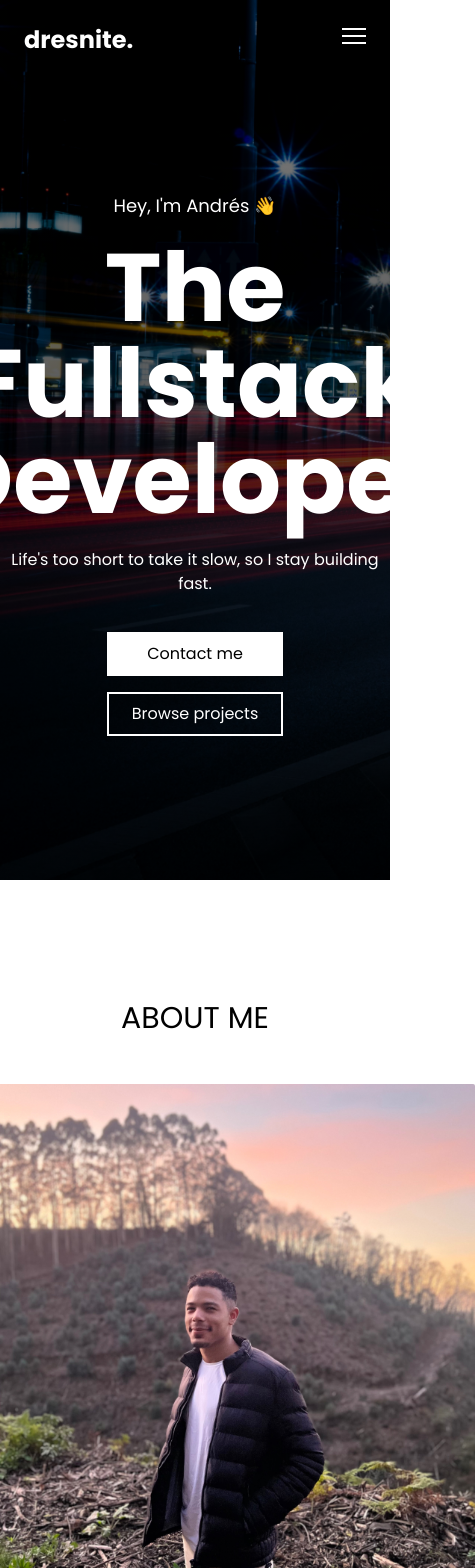
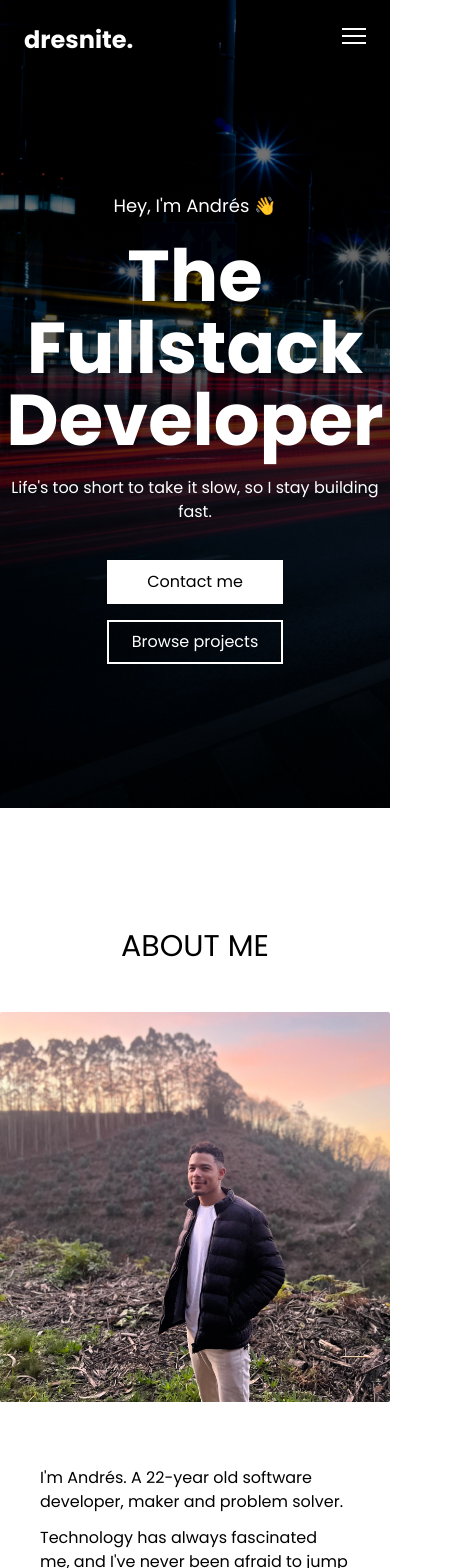
Before and after one commit to dresnite/minimalist-portfolio, a Next.js app: page / in a window 390 px wide. Shown: the top 1568 px of the page, 475 px wide, since content can reach past the window. Built offline with nearby package versions, Linux system fonts and the light colour scheme.

Commit message:
Fixes for mobile screens

```diff
--- a/app/components/AboutMe.tsx
+++ b/app/components/AboutMe.tsx
@@ -6,7 +6,7 @@ export default function AboutMe() {
           About me
         </h2>
 
-        <img src="/me.jpeg" alt="" className="max-w-[35rem] rounded-sm" />
+        <img src="/me.jpeg" alt="" className="max-w-100 md:max-w-[35rem] rounded-sm" />
 
         <div className="px-10 max-w-3/4 md:max-w-100 md:ml-28  md:top-48 md:left-80 bg-white md:absolute">
           <div className="mt-16 mb-12 max-w-[45rem] mx-auto flex flex-col gap-3">
--- a/app/components/Hero.tsx
+++ b/app/components/Hero.tsx
@@ -3,7 +3,7 @@ export default function Hero() {
         <section id="hero" className="container mx-auto">
             <div className="text-white text-center flex flex-col items-center mt-28 pb-36 justify-center space-y-5">
                 <p className="text-lg">Hey, I&apos;m Andrés 👋</p>
-                <h1 className="font-black text-8xl">The Fullstack Developer</h1>
+                <h1 className="font-black text-7xl md:text-8xl">The Fullstack Developer</h1>
                 <p>Life&apos;s too short to take it slow, so I stay building fast.</p>
 
                 <div className="pt-4 flex flex-col space-y-4 md:space-y-0 md:flex-row md:space-x-10">
```
